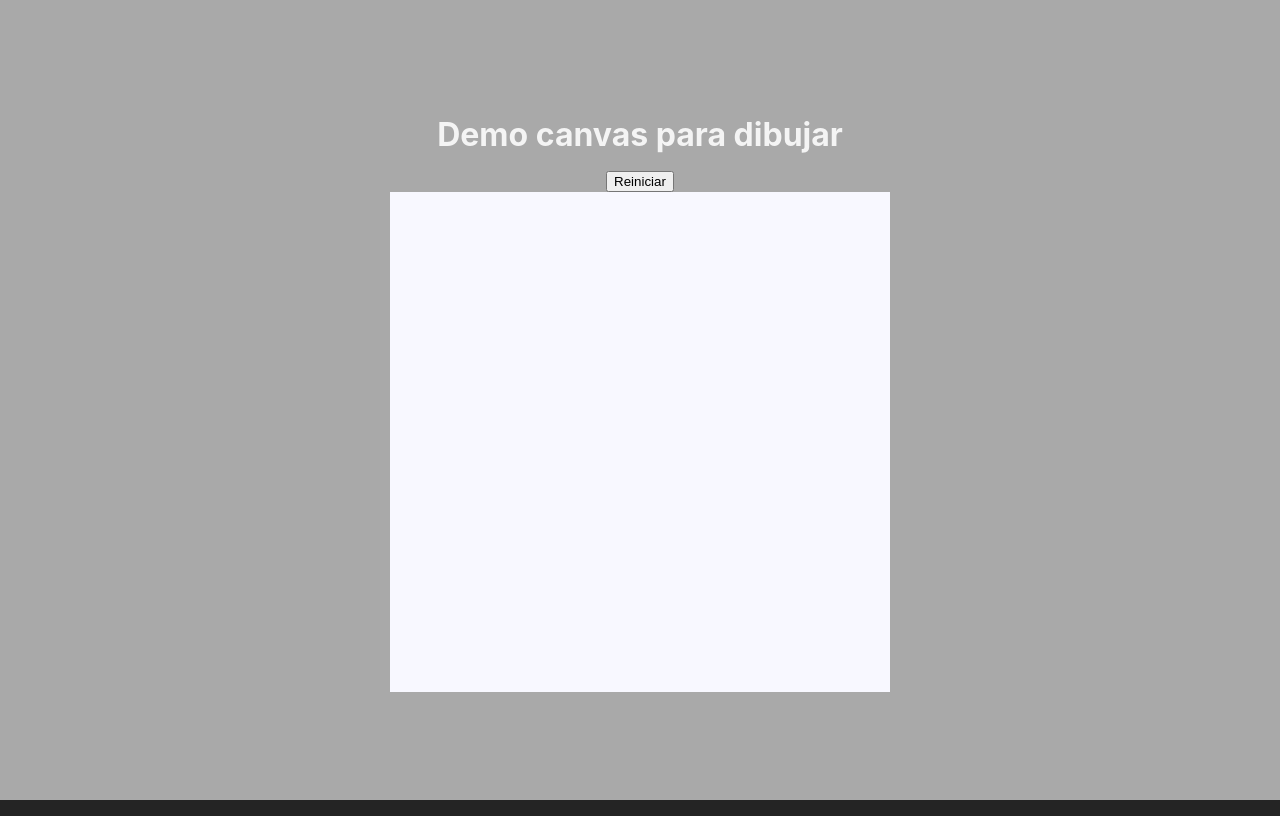
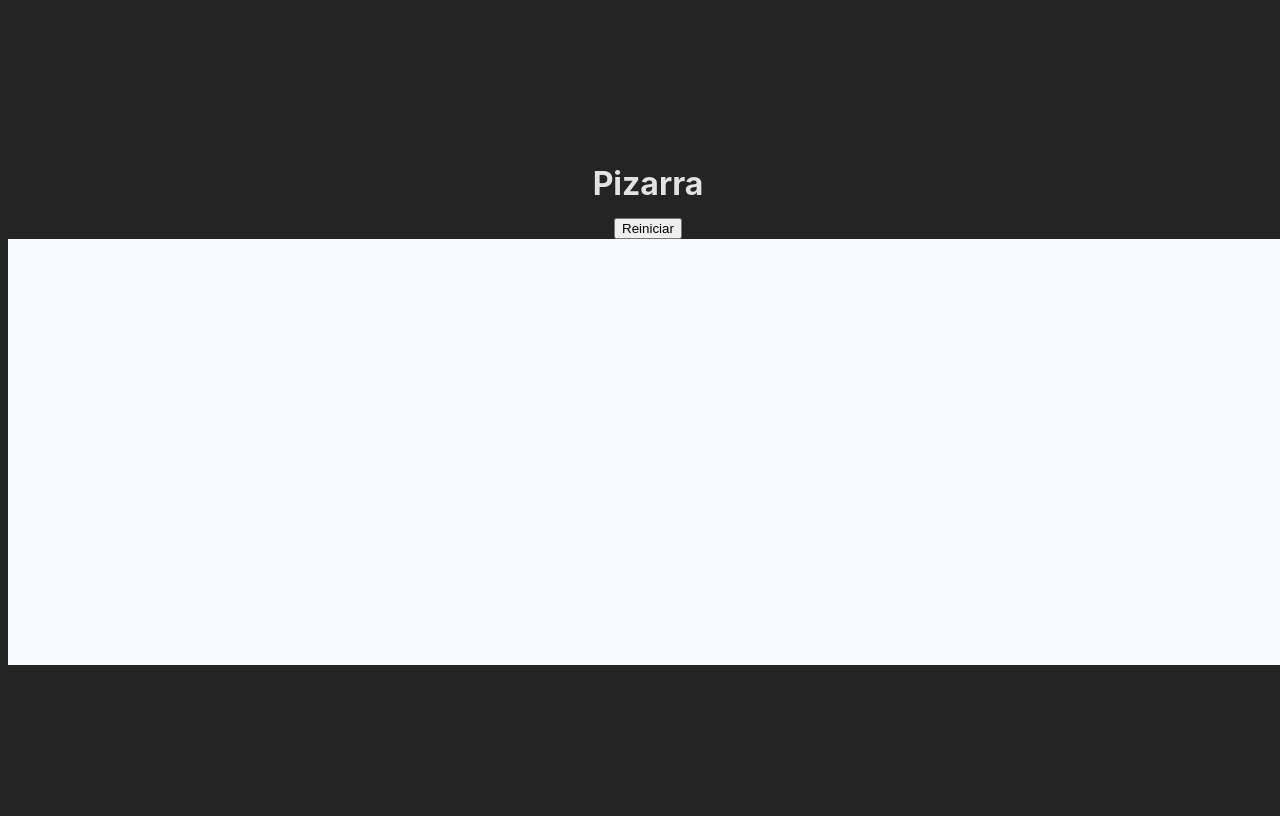
Before and after one commit to Edgarmejiav/canvas-draw-react, a React (Vite) app: page / in a window 1280 px wide. Built offline with nearby package versions, Linux system fonts and the light colour scheme.

Commit message:
width 100vh

```diff
--- a/src/App.css
+++ /dev/null
@@ -1,13 +0,0 @@
-#root {
-  max-width: 1280px;
-  margin: 0 auto;
-  padding: 2rem;
-  text-align: center;
-}
-
-
-.canvas{
-  width: 100%;
-  height: 100%;
-  background: ghostwhite;
-}
--- a/src/App.jsx
+++ b/src/App.jsx
@@ -1,5 +1,4 @@
 import {Fragment, useEffect, useRef, useState} from 'react'
-import './App.css'
 import {Header} from "./Header";
 
 function App() {
@@ -8,10 +7,10 @@ function App() {
     const [isDrawing, setIsDrawing] = useState(false)
     useEffect(() => {
         const canvas = canvasRef.current
-        canvas.width = 500 * 2
-        canvas.height = 500 * 2
-        canvas.style.width = `${500}px`
-        canvas.style.height = `${500}px`
+        canvas.width = window.innerWidth * 2
+        canvas.height = (window.innerWidth/3) * 2
+        canvas.style.width = `${window.innerWidth}px`
+        canvas.style.height = `${(window.innerWidth/3)}px`
 
         const ctx = canvas.getContext('2d')
         ctx.scale(2, 2)
--- a/src/Header.jsx
+++ b/src/Header.jsx
@@ -1,10 +1,10 @@
 export const Header = ({clearCanvas}) => {
     return (
-        <div>
-        <h1>Demo canvas para dibujar</h1>
+        <>
+            <h1>Pizarra</h1>
             <button onClick={clearCanvas}>
                 Reiniciar
             </button>
-        </div>
+        </>
     );
 }
--- a/src/index.css
+++ b/src/index.css
@@ -17,10 +17,23 @@
 
 
 body {
-  margin: 0;
+    width: 100vw;
+    height: 100vh;
     display: flex;
-  place-items: center;
-  min-width: 320px;
-  min-height: 100vh;
-  background: darkgray;
+    justify-content: center;
+    align-items: center;
+
 }
+
+
+.canvas{
+  width: 100vh;
+  height: 100vh;
+  background: ghostwhite;
+}
+#root{
+    display: flex;
+    justify-content: center;
+    align-items: center;
+    flex-direction: column;
+}
```
Lines whose indentation alone changed are shown as unchanged.
